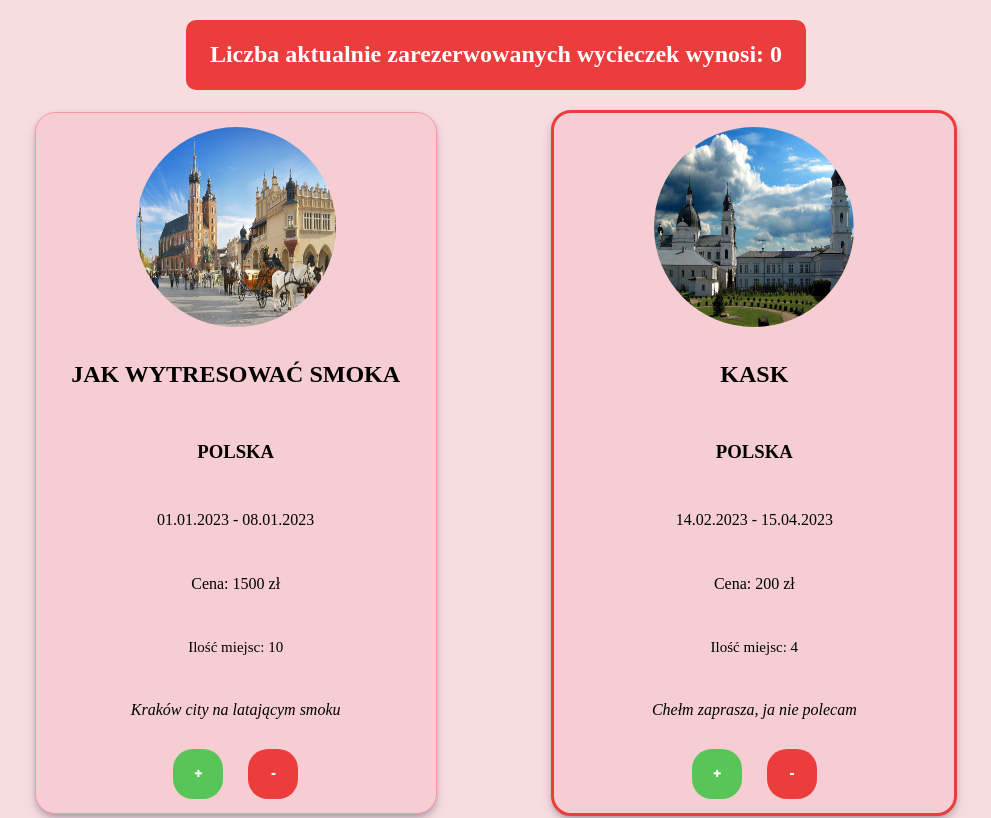
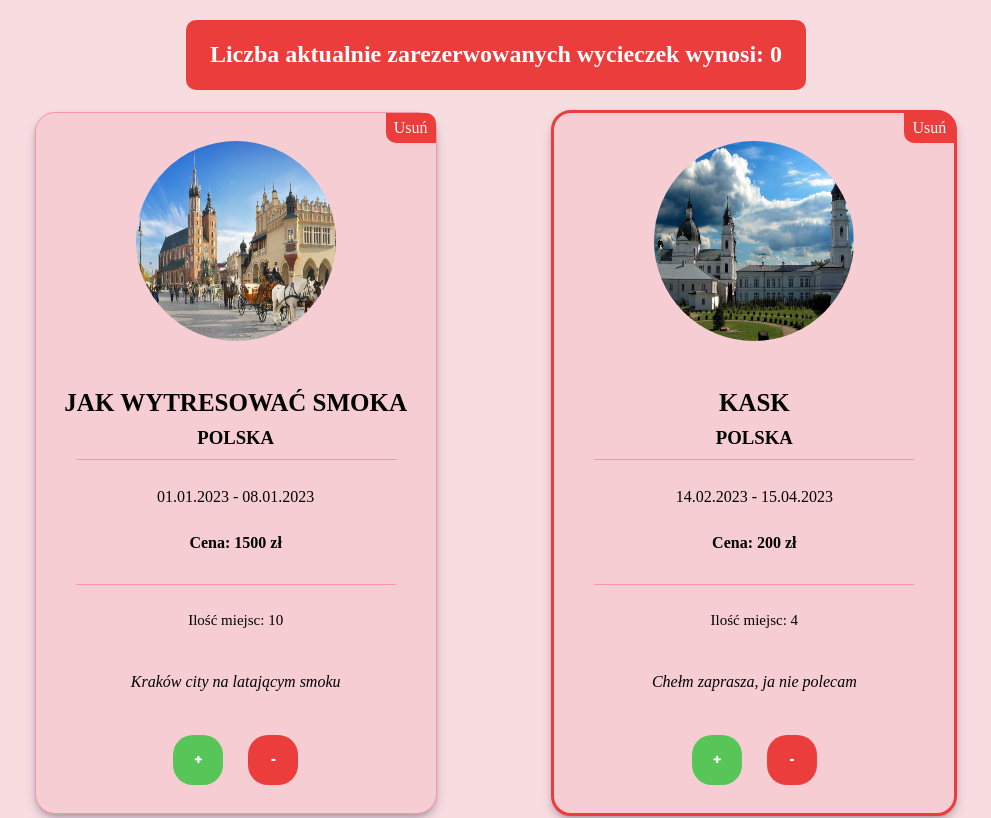
Before and after one commit to Jullija/WDAI, an Angular app in the folder WDAI/4_lab/Wycieczki/: page /wycieczki in a window 1280 px wide. Shown: the top 818 px of the page, without its empty margins (144-1135 px from the left). Built offline with nearby package versions, Linux system fonts and the light colour scheme.

Commit message:
Removal added + expensive/cheap change

```diff
--- a/WDAI/4_lab/Wycieczki/src/app/wycieczki/wycieczki.component.css
+++ b/WDAI/4_lab/Wycieczki/src/app/wycieczki/wycieczki.component.css
@@ -30,7 +30,39 @@
     margin-bottom: 40px;
     background-color: rgb(245, 205, 211);
     box-shadow: rgba(50, 50, 93, 0.25) 0px 6px 12px -2px, rgba(0, 0, 0, 0.3) 0px 3px 7px -3px;
+    position: relative;
 }
+
+
+.price{
+    font-weight: bold;
+    text-align: center;
+    width: 80%;
+    border-bottom: 1px solid rgb(248, 150, 167);
+    padding-bottom: 10px;
+    height: 40px;
+}
+
+.journeyDiv > h2{
+    margin-bottom: -20px;
+    font-size: 25px;
+    text-align: center;
+    height: 30px;
+
+}
+.journeyDiv > h3{
+    text-align: center;
+    width: 80%;
+    border-bottom: 1px solid rgb(248, 150, 167);
+    padding-bottom: 10px;
+    margin: 0;
+}
+
+.newPriceContainer{
+    margin-top: 0px;
+    font-size: 13px;
+}
+
 
 img{
     border-radius: 50%;
@@ -40,6 +72,21 @@ img{
 
 .desc{
     font-style: italic;
+}
+
+.delete{
+    position: absolute;
+    right: 0px;
+    width: 50px;
+    top: 0px;
+    height: 30px;
+    border-radius: 0 10px 0 10px;
+    display: flex;
+    justify-content: center;
+    align-items: center;
+    color: whitesmoke;
+    cursor: pointer;
+    background-color:  rgb(236, 61, 61);
 }
 
 #reservation > h2{
--- a/WDAI/4_lab/Wycieczki/src/app/wycieczki/wycieczki.component.html
+++ b/WDAI/4_lab/Wycieczki/src/app/wycieczki/wycieczki.component.html
@@ -6,16 +6,18 @@
 
     <div class="journeysDiv">
         <div class="journeyDiv" *ngFor="let journey of journeys"
-        [ngClass] = "{'mostExpensive': journey.cenaJednostkowa == mostExpensiveJourney(journeys),
-                    'theCheapest': journey.cenaJednostkowa == theCheapestJourney(journeys)}">
+        [ngClass] = "{'mostExpensive': journey.cenaWZlotowkach == mostExpensiveJourney(journeys),
+                    'theCheapest': journey.cenaWZlotowkach == theCheapestJourney(journeys)}">
+            <div class="delete" (click)="removeJourney(journey)">Usuń</div>
             <img src="{{journey.zdjecie}}">
             <h2>{{journey.nazwa | uppercase}}</h2>
             <h3>{{journey.docelowyKraj | uppercase}}</h3>
-            <p class="date">{{journey.dataRozpoczecia + " - " + journey.dataZakonczenia}}</p>
-            <p class="price">Cena: {{journey.cenaJednostkowa + " " + journey.waluta}} </p>
-            <p class="howMany" [ngStyle] = "{'color': journey.maxIloscMiejsc < 4 ? 'rgb(236, 61, 61)': 'black',
+            <div class="date">{{journey.dataRozpoczecia + " - " + journey.dataZakonczenia}}</div>
+            <div class="price">Cena: {{journey.cenaJednostkowa + " " + journey.waluta}}
+            <div class="newPriceContainer" *ngIf = "journey.waluta != 'zł';">Cena w złotówkach: {{journey.cenaWZlotowkach}} zł</div></div>
+            <div class="howMany" [ngStyle] = "{'color': journey.maxIloscMiejsc < 4 ? 'rgb(236, 61, 61)': 'black',
                                               'font-size': journey.maxIloscMiejsc < 4 ? '25px': '15px'}"
-             *ngIf = "journey.maxIloscMiejsc != 0; else zeroPoints">Ilość miejsc: {{journey.maxIloscMiejsc}}</p>
+             *ngIf = "journey.maxIloscMiejsc != 0; else zeroPoints">Ilość miejsc: {{journey.maxIloscMiejsc}}</div>
             <ng-template #zeroPoints>Brak dostępnych wycieczek</ng-template>
             <p class="desc">{{journey.opis}}</p>
             <div class="addRemoveButtons">
--- a/WDAI/4_lab/Wycieczki/src/app/wycieczki/wycieczki.component.ts
+++ b/WDAI/4_lab/Wycieczki/src/app/wycieczki/wycieczki.component.ts
@@ -12,6 +12,12 @@ export class WycieczkiComponent implements OnInit {
   json:any;
   journeys: Wycieczka[] = [];
   reserved:number = 0;
+  dolar:number = 4.59;
+  euro:number = 4.70;
+  korona:number = 0.19;
+  jen:number = 0.032;
+
+
 
   ngOnInit(): void {
     fetch(`./assets/wycieczkiJson.json`)
@@ -19,18 +25,38 @@ export class WycieczkiComponent implements OnInit {
     .then(res => {
       this.json = res;
 
-      for (let i in this.json.wycieczki){
+      for (let i of this.json.wycieczki){
+        let priceChange = i.cenaJednostkowa;
+
+        if (i.waluta != "zł"){
+          if (i.waluta == "euro"){
+            priceChange = i.cenaJednostkowa * this.euro;
+          }
+          else if (i.waluta == "$"){
+            priceChange = i.cenaJednostkowa * this.dolar;
+          }
+          else if (i.waluta == "jen"){
+            priceChange = i.cenaJednostkowa * this.jen;
+          }
+          else{
+            priceChange = i.cenaJednostkowa * this.korona;
+          }
+
+        }
+
         this.journeys.push({
-          nazwa: this.json.wycieczki[i].nazwa,
-          docelowyKraj: this.json.wycieczki[i].docelowyKraj,
-          dataRozpoczecia: this.json.wycieczki[i].dataRozpoczecia,
-          dataZakonczenia: this.json.wycieczki[i].dataZakonczenia,
-          cenaJednostkowa: this.json.wycieczki[i].cenaJednostkowa,
-          waluta: this.json.wycieczki[i].waluta,
-          maxIloscMiejsc: this.json.wycieczki[i].maxIloscMiejsc,
-          maxIloscMiejsc2: this.json.wycieczki[i].maxIloscMiejsc,
-          opis: this.json.wycieczki[i].opis,
-          zdjecie: this.json.wycieczki[i].zdjecie
+          nazwa: i.nazwa,
+          docelowyKraj: i.docelowyKraj,
+          dataRozpoczecia: i.dataRozpoczecia,
+          dataZakonczenia: i.dataZakonczenia,
+          cenaJednostkowa: i.cenaJednostkowa,
+          waluta: i.waluta,
+          cenaWZlotowkach: priceChange,
+          maxIloscMiejsc: i.maxIloscMiejsc,
+          maxIloscMiejsc2: i.maxIloscMiejsc,
+          opis: i.opis,
+          zdjecie: i.zdjecie,
+          wyprzedana: false
         } as Wycieczka)
 
       }
@@ -43,6 +69,10 @@ addClick(data: Wycieczka){
     this.reserved += 1;
     data.maxIloscMiejsc -= 1;
   }
+
+  if (data.maxIloscMiejsc == 0){
+    data.wyprzedana = true;
+  }
 }
 
 removeClick(data: Wycieczka){
@@ -50,6 +80,11 @@ removeClick(data: Wycieczka){
     this.reserved -= 1;
     data.maxIloscMiejsc += 1;
   }
+
+  if (data.maxIloscMiejsc == 1){
+    data.wyprzedana = false;
+  }
+
 }
 
 
@@ -61,26 +96,30 @@ howManyReservations(data: number){
 mostExpensiveJourney(data: Wycieczka[]) : number{
   let maxi = 0;
   for (let wycieczka of data){
-    if (wycieczka.cenaJednostkowa > maxi){
-      maxi = wycieczka.cenaJednostkowa;
+    if (wycieczka.cenaWZlotowkach > maxi &&  wycieczka.wyprzedana == false){
+      maxi = wycieczka.cenaWZlotowkach;
     }
   }
-  console.log(maxi);
+  console.log(maxi)
   return maxi;
 }
 
 theCheapestJourney(data: Wycieczka[]) : number{
   let mini = 10**9;
   for (let wycieczka of data){
-    if (wycieczka.cenaJednostkowa < mini){
-      mini = wycieczka.cenaJednostkowa;
+    if (wycieczka.cenaWZlotowkach < mini &&  wycieczka.wyprzedana == false){
+      mini = wycieczka.cenaWZlotowkach;
     }
   }
-  console.log(mini);
   return mini;
 
 }
 
+
+removeJourney(data: Wycieczka){
+  const index = this.journeys.indexOf(data);
+  this.journeys.splice(index, 1);
+}
 
 
 }
@@ -98,8 +137,10 @@ export class Wycieczka{
   dataZakonczenia: string;
   cenaJednostkowa: number;
   waluta: string;
+  cenaWZlotowkach:number;
   maxIloscMiejsc: number;
   maxIloscMiejsc2: number;
   opis:string;
   zdjecie: string;
+  wyprzedana:boolean;
 }
--- a/WDAI/4_lab/Wycieczki/src/assets/wycieczkiJson.json
+++ b/WDAI/4_lab/Wycieczki/src/assets/wycieczkiJson.json
@@ -2,10 +2,10 @@
 	{ "nazwa" : "Jak wytresować smoka", "docelowyKraj" : "Polska", "dataRozpoczecia" : "01.01.2023", "dataZakonczenia": "08.01.2023", "cenaJednostkowa": 1500, "waluta": "zł", "maxIloscMiejsc":10, "opis": "Kraków city na latającym smoku", "zdjecie":"assets/images/krakow.jpg" },
     { "nazwa" : "Kask", "docelowyKraj" : "Polska", "dataRozpoczecia" : "14.02.2023", "dataZakonczenia": "15.04.2023", "cenaJednostkowa": 200,"waluta": "zł", "maxIloscMiejsc":4, "opis": "Chełm zaprasza, ja nie polecam", "zdjecie":"assets/images/chelm.jpg" },
     { "nazwa" : "Święta na plaży", "docelowyKraj" : "Australia", "dataRozpoczecia" : "20.12.2022", "dataZakonczenia": "28.12.2022", "cenaJednostkowa": 3000,"waluta": "$", "maxIloscMiejsc":2, "opis": "Kraj pająkiem i pająkiem płynący", "zdjecie":"assets/images/australia.jpg" },
-    { "nazwa" : "Próba Traw", "docelowyKraj" : "Kontynent", "dataRozpoczecia" : "10.01.2023", "dataZakonczenia": "20.01.2023", "cenaJednostkowa": 2000,"waluta": "korony", "maxIloscMiejsc":1, "opis": "Kaer Morhen to idealnie miejsce na zimowanie", "zdjecie":"assets/images/kaer.jpg" },
-    { "nazwa" : "Pan Da, Pani nie da", "docelowyKraj" : "Chiny", "dataRozpoczecia" : "13.02.2023", "dataZakonczenia": "02.03.2023", "cenaJednostkowa": 1500000000,"waluta": "jen", "maxIloscMiejsc":4, "opis": "Azja, ale już bez covida", "zdjecie":"assets/images/chiny.jpeg" },
+    { "nazwa" : "Próba Traw", "docelowyKraj" : "Kontynent", "dataRozpoczecia" : "10.01.2023", "dataZakonczenia": "20.01.2023", "cenaJednostkowa": 2000,"waluta": "koron", "maxIloscMiejsc":1, "opis": "Kaer Morhen to idealnie miejsce na zimowanie", "zdjecie":"assets/images/kaer.jpg" },
+    { "nazwa" : "Pan Da, Pani nie da", "docelowyKraj" : "Chiny", "dataRozpoczecia" : "13.02.2023", "dataZakonczenia": "02.03.2023", "cenaJednostkowa": 150000,"waluta": "jenów", "maxIloscMiejsc":4, "opis": "Azja, ale już bez covida", "zdjecie":"assets/images/chiny.jpeg" },
     { "nazwa" : "Zima w pełnej krasie", "docelowyKraj" : "Islandia", "dataRozpoczecia" : "14.02.2023", "dataZakonczenia": "21.02.2023", "cenaJednostkowa": 2300,"waluta": "euro", "maxIloscMiejsc":10, "opis": "Ładnie tu i fajnie", "zdjecie":"assets/images/islandia.jpg" },
-    { "nazwa" : "Pingwiny z Madagaskaru", "docelowyKraj" : "Madagaskar", "dataRozpoczecia" : "03.01.2023", "dataZakonczenia": "20.03.2023", "cenaJednostkowa": 8900,"waluta": "$", "maxIloscMiejsc":5, "opis": "Super animacja tu była, więc wpadaj", "zdjecie":"assets/images/madagaskar.jpg" },
+    { "nazwa" : "Pingwiny z Madagaskaru", "docelowyKraj" : "Arktyka", "dataRozpoczecia" : "03.01.2023", "dataZakonczenia": "20.03.2023", "cenaJednostkowa": 8900,"waluta": "$", "maxIloscMiejsc":5, "opis": "Nie ma Madagaskaru, ale są pingwiny", "zdjecie":"assets/images/madagaskar.jpg" },
     { "nazwa" : "Woda w środku Polski", "docelowyKraj" : "Polska", "dataRozpoczecia" : "01.12.2022", "dataZakonczenia": "08.12.2022", "cenaJednostkowa": 12000,"waluta": "zł", "maxIloscMiejsc":29, "opis": "Może nie jest ładnie, ale nie jest też tanio", "zdjecie":"assets/images/lodz.jpg" },
     { "nazwa" : "Krecik puka w taborecik", "docelowyKraj" : "Czechy", "dataRozpoczecia" : "13.12.2022", "dataZakonczenia": "01.01.2023", "cenaJednostkowa": 5600,"waluta": "koron", "maxIloscMiejsc":8, "opis": "Piwko, krecik i bufecik", "zdjecie":"assets/images/czechy.jpg" },
     { "nazwa" : "Berety i (nie)kotlety", "docelowyKraj" : "Francja", "dataRozpoczecia" : "10.02.2023", "dataZakonczenia": "16.02.2023", "cenaJednostkowa": 3400,"waluta": "euro", "maxIloscMiejsc":5, "opis": "Dobre pieczywko i jakiś wysoki słup", "zdjecie":"assets/images/francja.jpg" }
```
